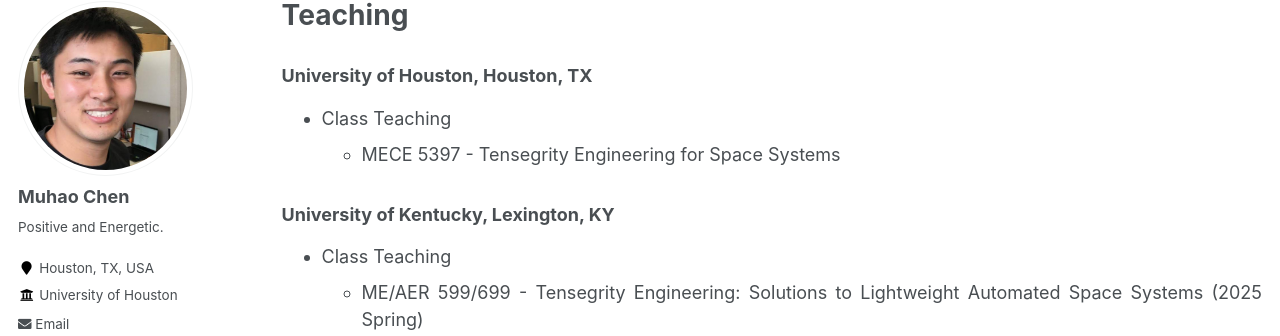
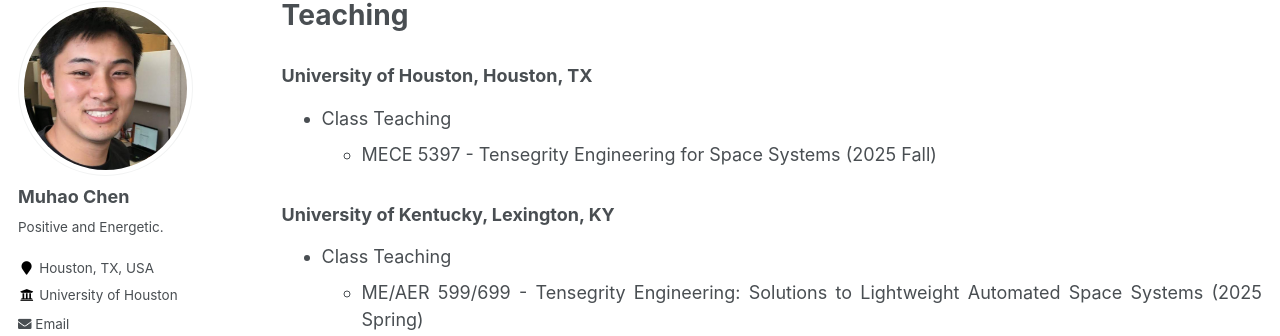
Before and after one commit to Muhao-Chen/muhao-chen.github.io, a Jekyll site: the page built from _pages/teaching.md, in a window 1280 px wide and 1336 px high. Shown: the part 117-453 px from the top of the window. Built offline with Jekyll 4.4.1, drawn with Linux system fonts in a browser that asks for light colours.

Commit message:
Update teaching.md

```diff
--- a/_pages/teaching.md
+++ b/_pages/teaching.md
@@ -10,7 +10,7 @@ toc: true
 
 ### University of Houston, Houston, TX
 - Class Teaching
-    * MECE 5397 - Tensegrity Engineering for Space Systems
+    * MECE 5397 - Tensegrity Engineering for Space Systems (2025 Fall)
 
 
 ### University of Kentucky, Lexington, KY
```
